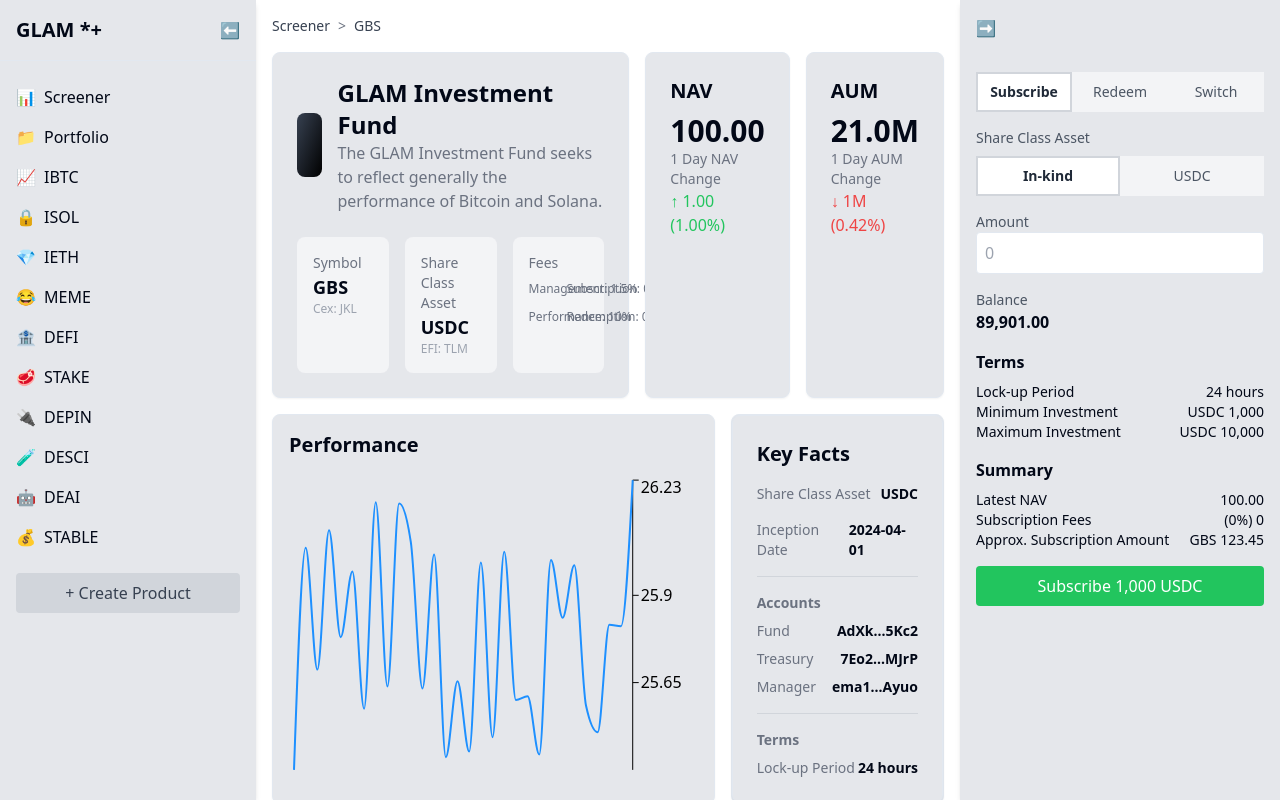
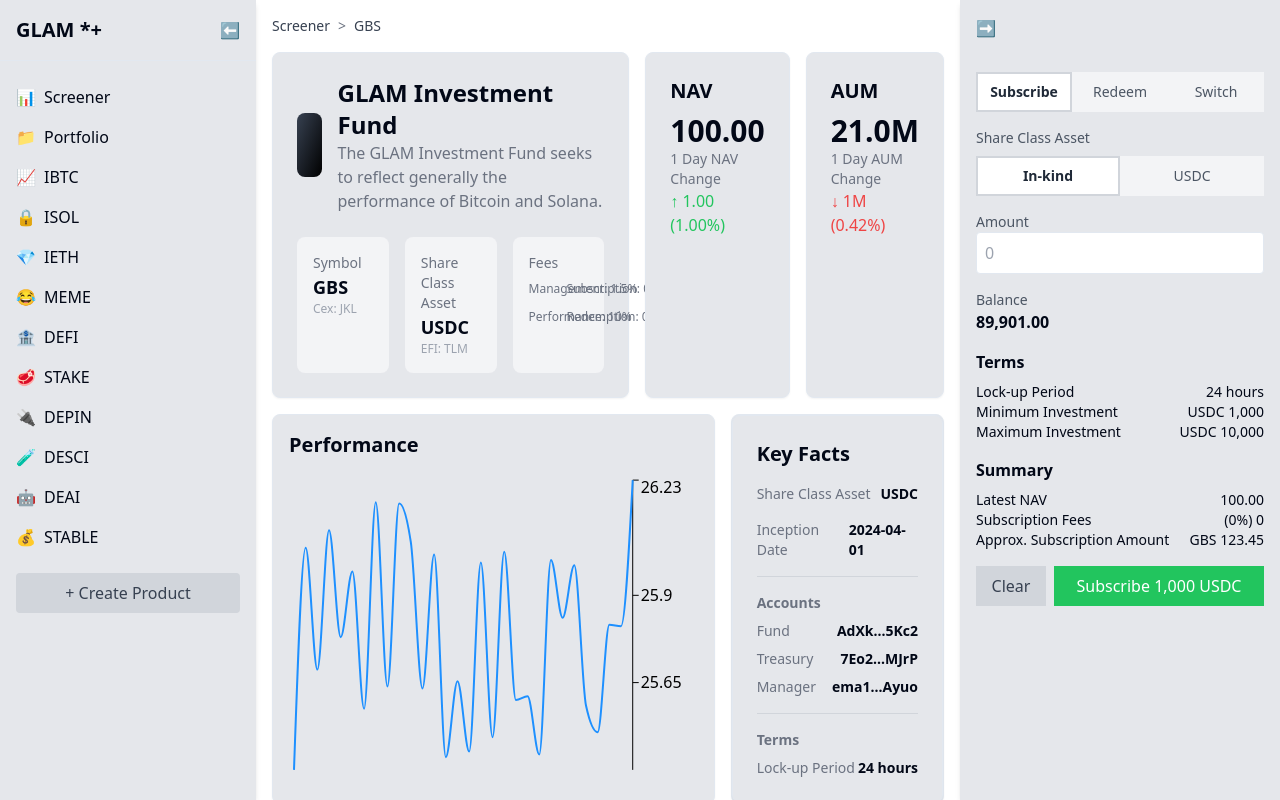
Before and after one commit to dhiazfathra/frontend-starter, a Next.js app: page /en in a window 1280 px wide. Built offline with nearby package versions, Linux system fonts and the light colour scheme.

Commit message:
feat: add clear button in right detail sidebar

```diff
--- a/src/templates/DetailSidebar.tsx
+++ b/src/templates/DetailSidebar.tsx
@@ -6,7 +6,6 @@ const DetailSidebar: React.FC = () => {
   const [isCollapsed, setIsCollapsed] = useState(false);
   const [activeTab, setActiveTab] = useState('Subscribe');
   const [activeAsset, setActiveAsset] = useState('In-kind');
-
   const buttonStyle = (isActive: boolean) => `
     flex-1 py-2 text-sm
     ${isActive ? 'bg-white text-gray-800 font-semibold' : 'bg-gray-100 text-gray-600'}
@@ -42,7 +41,6 @@ const DetailSidebar: React.FC = () => {
               </button>
             ))}
           </div>
-
           <div className="mb-4">
             <p className="mb-2 text-sm text-gray-600">Share Class Asset</p>
             <div className="flex">
@@ -58,7 +56,6 @@ const DetailSidebar: React.FC = () => {
               ))}
             </div>
           </div>
-
           <div className="mb-4">
             <p className="text-sm text-gray-600">Amount</p>
             <input
@@ -67,12 +64,10 @@ const DetailSidebar: React.FC = () => {
               placeholder="0"
             />
           </div>
-
           <div className="mb-4">
             <p className="text-sm text-gray-600">Balance</p>
             <p className="font-semibold">89,901.00</p>
           </div>
-
           <div className="mb-4">
             <h3 className="mb-2 font-semibold">Terms</h3>
             {[
@@ -86,7 +81,6 @@ const DetailSidebar: React.FC = () => {
               </div>
             ))}
           </div>
-
           <div className="mb-4">
             <h3 className="mb-2 font-semibold">Summary</h3>
             {[
@@ -100,13 +94,22 @@ const DetailSidebar: React.FC = () => {
               </div>
             ))}
           </div>
-
-          <button
-            className="w-full rounded bg-green-500 py-2 text-white"
-            type="button"
-          >
-            Subscribe 1,000 USDC
-          </button>
+          <div className="flex gap-2">
+            <button
+              className="grow bg-gray-300 py-2 text-gray-700"
+              style={{ flex: '1' }}
+              type="button"
+            >
+              Clear
+            </button>
+            <button
+              className="grow bg-green-500 py-2 text-white"
+              style={{ flex: '3' }}
+              type="button"
+            >
+              Subscribe 1,000 USDC
+            </button>
+          </div>
         </div>
       )}
     </div>
```
